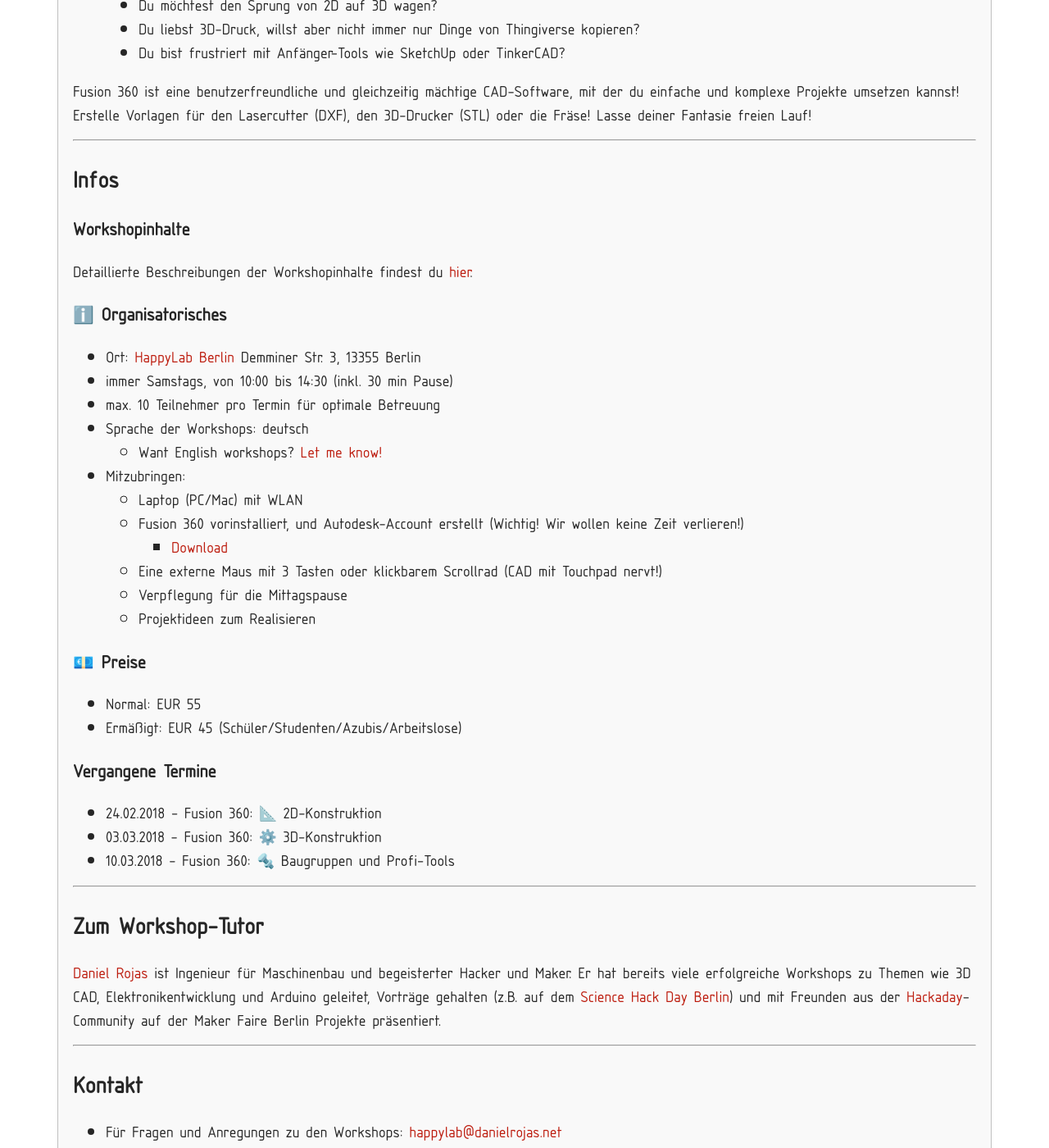
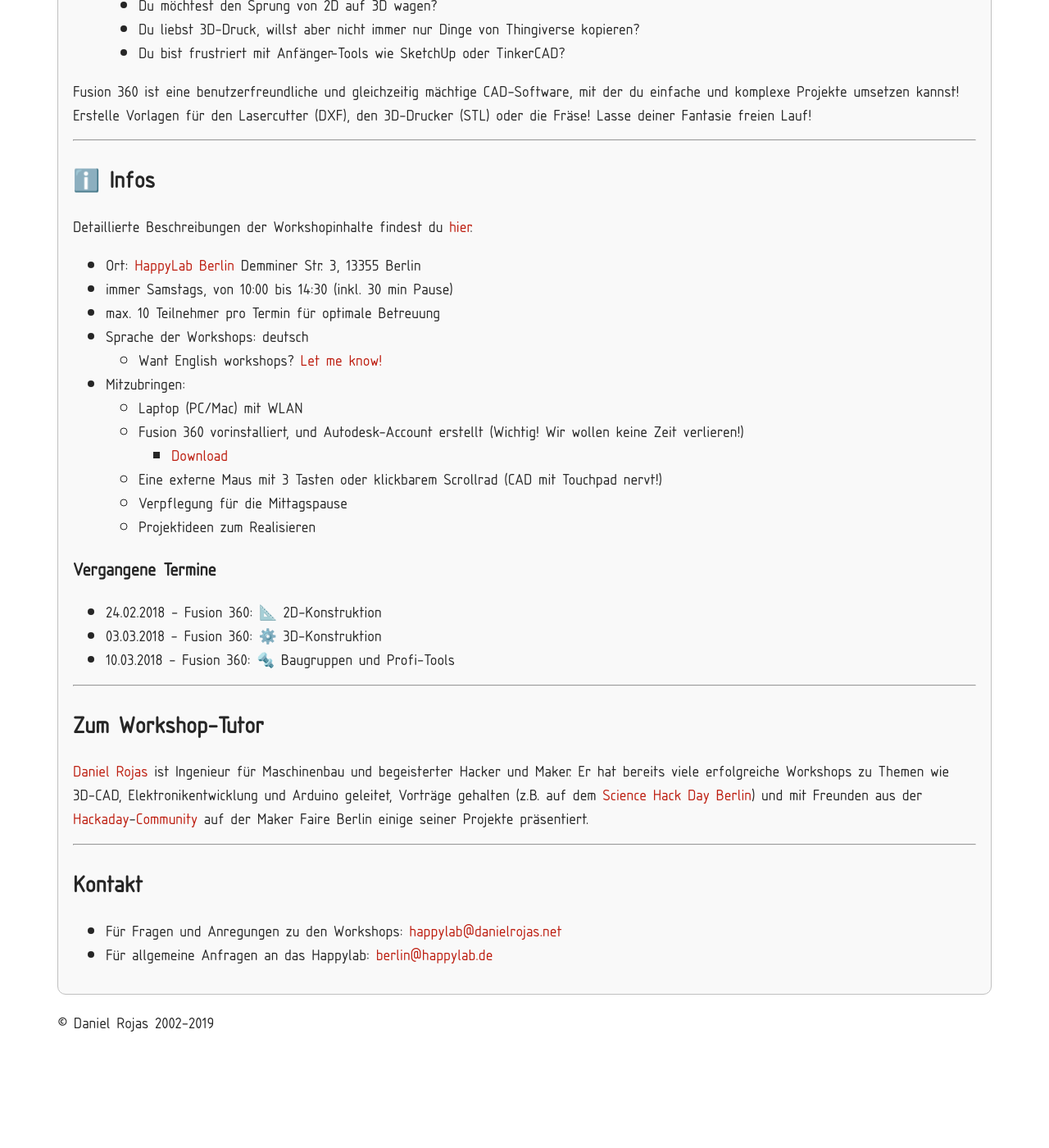
Before and after one commit to 17o2/17o2.github.io, a Jekyll site: the page built from _pages/90_happylab.md, in a window 1280 px wide and 1400 px high, scrolled down 945 px. Shown: the whole window at 82% size. Built offline with Jekyll 4.4.1, drawn with Linux system fonts in a browser that asks for light colours; nearby versions of some CDN libraries; after the commit the page ends 2222 px from its top, so only the background shows below that; some of the changed text lies outside the part shown.

Commit message:
restructure

```diff
--- a/_pages/90_happylab.md
+++ b/_pages/90_happylab.md
@@ -13,12 +13,12 @@
 * *13.04.2019 - Fusion 360: A. 📐 2D-Konstruktion*
   * [Tickets 🎟](https://www.eventbrite.com/e/fusion-360-workshop-2d-konstruktion-tickets-59287062199)
   * [Details 🔍](/happylab/details)
-  * Preis: EUR 55 Standard / EUR 45 (Schüler/Student/Azubi/Arbeitslos)
+  * Preis: EUR 60 (Standard) / EUR 45 (Schüler/Student/Azubi/Arbeitslos)
   * Keine Vorkenntnisse notwendig! 😃
 * *27.04.2019 - Fusion 360: B. ⚙️ 3D-Konstruktion*
   * [Tickets 🎟](https://www.eventbrite.com/e/fusion-360-workshop-3d-konstruktion-tickets-59287182559)
   * [Details 🔍](/happylab/details)
-  * Preis: EUR 55 Standard / EUR 45 (Schüler/Student/Azubi/Arbeitslos)
+  * Preis: EUR 60 (Standard) / EUR 45 (Schüler/Student/Azubi/Arbeitslos)
   * 30% Ermäßigung beim Buchen von beiden Workshops!
      * Nach der Buchung von Workshop A erhälst du einen Promo-Code, der bei der Buchung von Workshop B eingelöst werden kann.
   * Notwendige Vorkenntnisse: 2D-Konstruktion (Workshop A)
@@ -41,13 +41,9 @@
 
 ---
 
-## Infos
-
-### Workshopinhalte
+## ℹ️ Infos
 
 Detaillierte Beschreibungen der Workshopinhalte findest du [hier](/happylab/details).
-
-### ℹ️ Organisatorisches
 
 * Ort: [HappyLab Berlin](https://happylab.de/de_ber/home)
   Demminer Str. 3, 13355 Berlin
@@ -63,10 +59,6 @@
   * Verpflegung für die Mittagspause
   * Projektideen zum Realisieren
 
-### 💶 Preise
-
-* Normal: EUR 55
-* Ermäßigt: EUR 45 (Schüler/Studenten/Azubis/Arbeitslose)
 
 ### Vergangene Termine
 
@@ -78,7 +70,7 @@
 
 ## Zum Workshop-Tutor
 
-[Daniel Rojas](http://danielrojas.net) ist Ingenieur für Maschinenbau und begeisterter Hacker und Maker. Er hat bereits viele erfolgreiche Workshops zu Themen wie 3D CAD, Elektronikentwicklung und Arduino geleitet, Vorträge gehalten (z.B. auf dem [Science Hack Day Berlin](http://berlin.sciencehackday.org/)) und mit Freunden aus der [Hackaday](http://hackaday.com)-Community auf der Maker Faire Berlin Projekte präsentiert.
+[Daniel Rojas](http://danielrojas.net) ist Ingenieur für Maschinenbau und begeisterter Hacker und Maker. Er hat bereits viele erfolgreiche Workshops zu Themen wie 3D-CAD, Elektronikentwicklung und Arduino geleitet, Vorträge gehalten (z.B. auf dem [Science Hack Day Berlin](http://berlin.sciencehackday.org/)) und mit Freunden aus der [Hackaday](http://hackaday.com)-[Community](http://hackaday.io) auf der Maker Faire Berlin einige seiner Projekte präsentiert.
 
 ---
 
```
